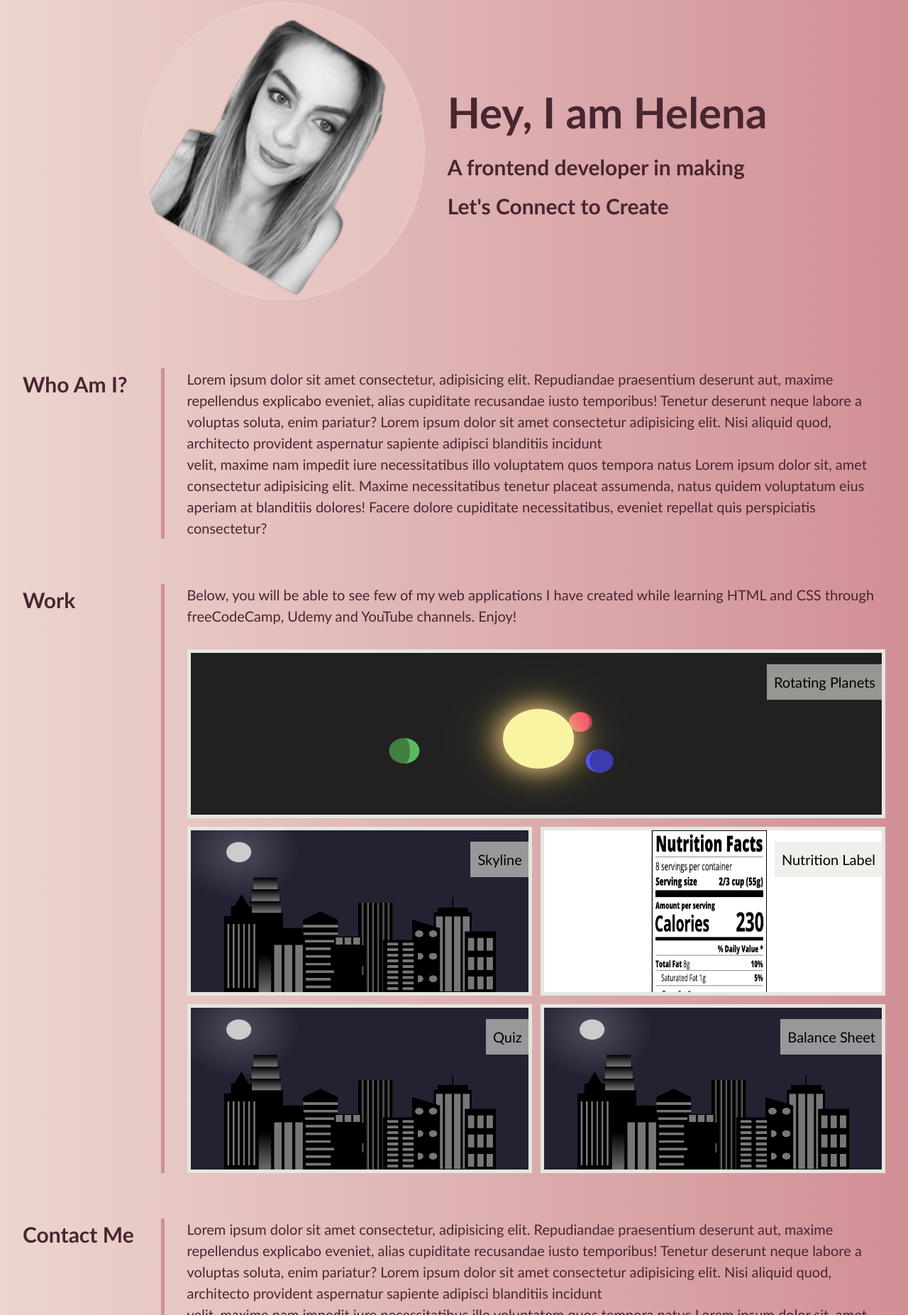
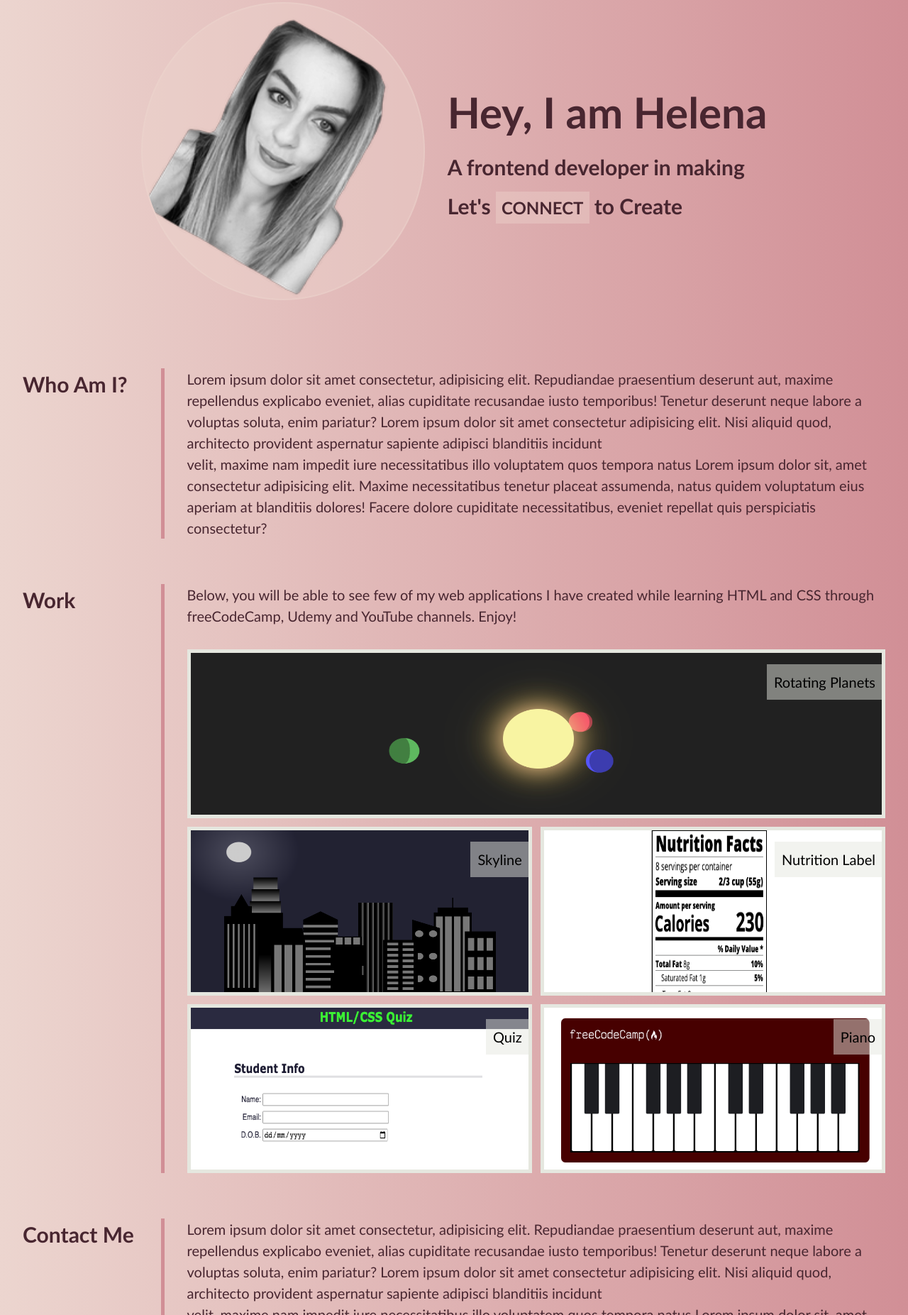
Before and after one commit to cyberrie/helenagilja-portfolio, a plain HTML site: page index.html in a window 1280 px wide. Shown: the part 129-1982 px from the top of the page at 71% size. Drawn offline with Linux system fonts and the light colour scheme.

Commit message:
contact form and link added in hero, application layout finished 1st version, alt added to all images

```diff
--- a/css/style.css
+++ b/css/style.css
@@ -4,11 +4,12 @@
   --pink-rgba: rgba(236, 213, 207, 0.39);
   --don-juan: rgb(72, 38, 48);
   --cararra: rgb(229, 231, 223);
-  --cararra-rgba: rgba(229, 231, 223, 0.599);
+  --cararra-rgba: rgba(229, 231, 223, 0.491);
 }
 
 * {
   box-sizing: border-box;
+  scroll-behavior: smooth;
 }
 
 html {
@@ -42,7 +43,8 @@ h2 {
   font-size: 3.5rem;
 }
 
-h3 {
+h3,
+.connect-btn {
   font-size: 3rem;
 }
 
@@ -140,6 +142,11 @@ a:hover {
   height: 64px;
 }
 
+.connect-btn {
+  padding: 8px;
+  font-size: 24px;
+  background-color: var(--pink-rgba);
+}
 /* main */
 
 .page-wrapper {
@@ -173,16 +180,10 @@ a:hover {
   grid-template-areas:
     "rotating-planets rotating-planets"
     "skyline nutrition-label"
-    "quiz balance-sheet ";
+    "quiz piano ";
 }
 
 .workGridArea {
-  background-position: center;
-  background-repeat: no-repeat;
-  background-size: cover;
-  align-items: center;
-  display: flex;
-  position: relative;
   border: 5px solid var(--cararra);
 }
 
@@ -257,7 +258,7 @@ a:hover {
       "skyline"
       "nutrition-label"
       "quiz"
-      "balance-sheet";
+      "piano";
     place-items: center;
   }
 }
--- a/index.html
+++ b/index.html
@@ -29,7 +29,8 @@
       <div class="hero-description">
         <h1>Hey, I am Helena</h1>
         <h3>A frontend developer in making</h3>
-        <h3>Let's Connect to Create</h3>
+        <h3>Let's <a rel='noopener noreferrer'class="connect-btn"target='_blank' href="https://docs.google.com/forms/d/e/1FAIpQLSfg4G5cqZBVgmJeG_7NEiBWRZE3pN3qUZ0XTKrFc72O00x0pw/viewform?vc=0&c=0&w=1&flr=0">CONNECT</a> to Create</h3>
+
       </div>
     </section>
 
@@ -73,7 +74,7 @@
             <div class="workGridArea" id="rotating-planets">
               <div class="grid-image-container">
               <div class="heading">Rotating Planets</div>
-              <a class='grid-link' target="_blank"  style="margin-bottom: -9px" href="https://cyberrie.github.io/rotatingPlanets/">    <img src="./images/rotating-planets2.png" alt="snapshot of rotating planets application">
+              <a class='grid-link' target="_blank"  style="margin-bottom: -9px" href="https://cyberrie.github.io/rotatingPlanets/">    <img src="./images/rotating-planets2.png" alt="Rotating Planets application snapshot">
               <div class="overlay"></div>
             </div>
           </a>
@@ -83,7 +84,7 @@
               <div class="grid-image-container">
               <div class="heading">Skyline</div>
 
-              <a target="_blank" style="margin-bottom: -9px" href="https://cyberrie.github.io/skyline/"><img  src="./images/skyline.png" alt="">
+              <a target="_blank" style="margin-bottom: -9px" href="https://cyberrie.github.io/skyline/"><img  src="./images/skyline.png" alt="Skyline application snapshot (night mode)">
               <div class="overlay"></div>
             </a>
             </div>
@@ -93,7 +94,7 @@
               <div class="grid-image-container">
               <div class="heading">Nutrition Label</div>
 
-              <a target="_blank" href="https://cyberrie.github.io/nutrition-label/" style="margin-bottom: -9px" ><img src="./images/nutrition-label5.png" alt=""></a>
+              <a target="_blank" href="https://cyberrie.github.io/nutrition-label/" style="margin-bottom: -9px" ><img src="./images/nutrition-label5.png" alt="Nutrition Label application snapshot"></a>
               <div class="overlay"></div>
             </a>
           </div>
@@ -104,17 +105,17 @@
               <div class="grid-image-container">
               <div class="heading">Quiz</div>
 
-              <a target="_blank" style="margin-bottom: -9px" href=""><img  src="./images/skyline.png" alt="">
+              <a target="_blank" style="margin-bottom: -9px" href="https://cyberrie.github.io/quiz/"><img  src="./images/quiz.png" alt="Quiz application snapshot">
               <div class="overlay"></div>
             </a>
             </div>
             </div>
 
-            <div class="workGridArea" id="balance-sheet">
+            <div class="workGridArea" id="piano">
               <div class="grid-image-container">
-              <div class="heading">Balance Sheet</div>
+              <div class="heading">Piano</div>
 
-              <a target="_blank" style="margin-bottom: -9px" href=""><img  src="./images/skyline.png" alt=""></a>
+              <a target="_blank" style="margin-bottom: -9px" href="https://cyberrie.github.io/piano/"><img  src="./images/piano.png" alt="Piano application snapshot"></a>
               <div class="overlay"></div>
             </a></div>
             </div>
```
Also changed, not shown: images/piano.png (added), images/quiz.png (added).
